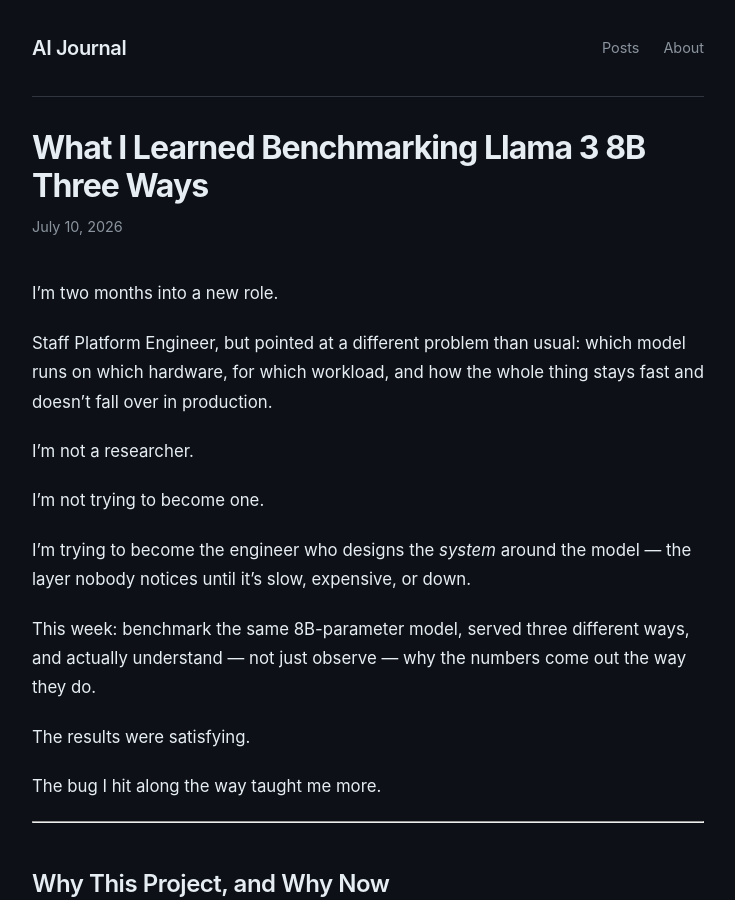
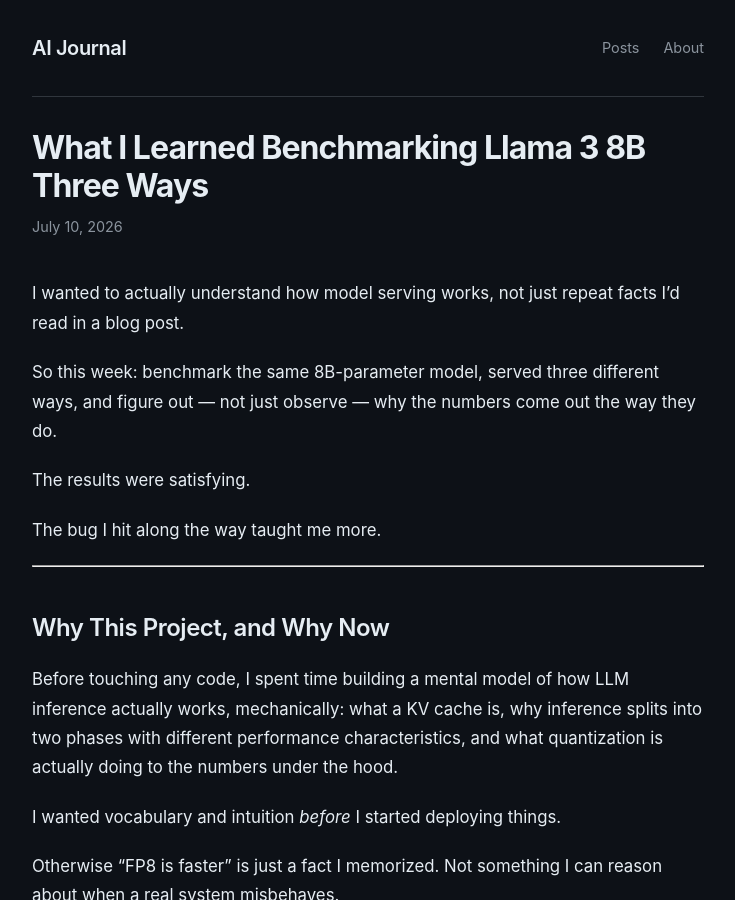
Before and after one commit to youcefjd/youcefdjeddar, a Jekyll site: the page built from _posts/2026-07-10-benchmarking-llama-3-8b-three-ways.md, in a window 1280 px wide and 900 px high. Shown: the whole window, without its empty margins (272-1007 px from the left). Built offline with Jekyll 4.4.1, drawn with Linux system fonts in a browser that asks for light colours.

Commit message:
Cut career framing from Llama 3 benchmarking post intro

```diff
--- a/_posts/2026-07-10-benchmarking-llama-3-8b-three-ways.md
+++ b/_posts/2026-07-10-benchmarking-llama-3-8b-three-ways.md
@@ -5,17 +5,9 @@
 description: "The results were satisfying. The bug I hit along the way taught me more."
 ---
 
-I'm two months into a new role.
+I wanted to actually understand how model serving works, not just repeat facts I'd read in a blog post.
 
-Staff Platform Engineer, but pointed at a different problem than usual: which model runs on which hardware, for which workload, and how the whole thing stays fast and doesn't fall over in production.
-
-I'm not a researcher.
-
-I'm not trying to become one.
-
-I'm trying to become the engineer who designs the *system* around the model — the layer nobody notices until it's slow, expensive, or down.
-
-This week: benchmark the same 8B-parameter model, served three different ways, and actually understand — not just observe — why the numbers come out the way they do.
+So this week: benchmark the same 8B-parameter model, served three different ways, and figure out — not just observe — why the numbers come out the way they do.
 
 The results were satisfying.
 
```
